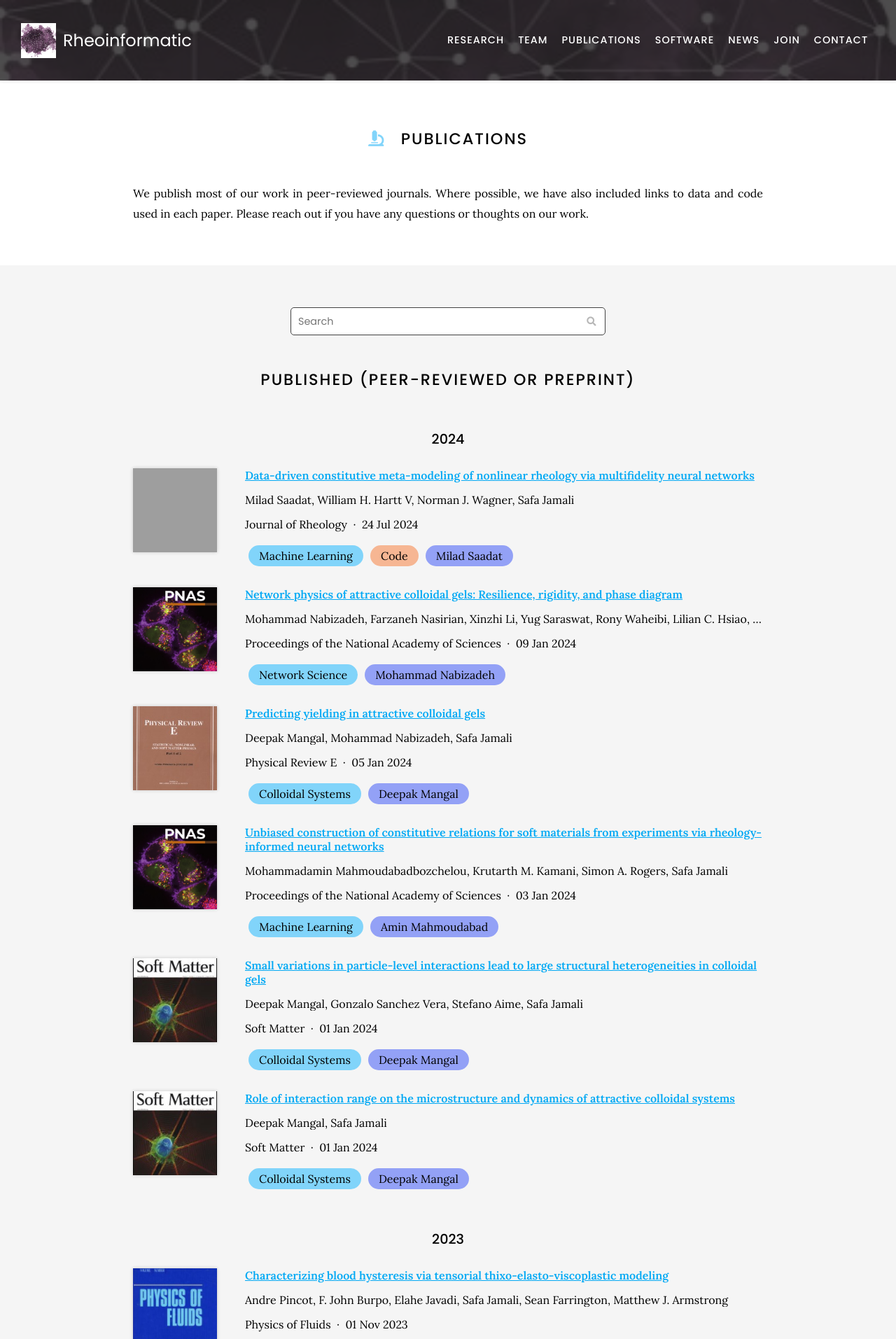
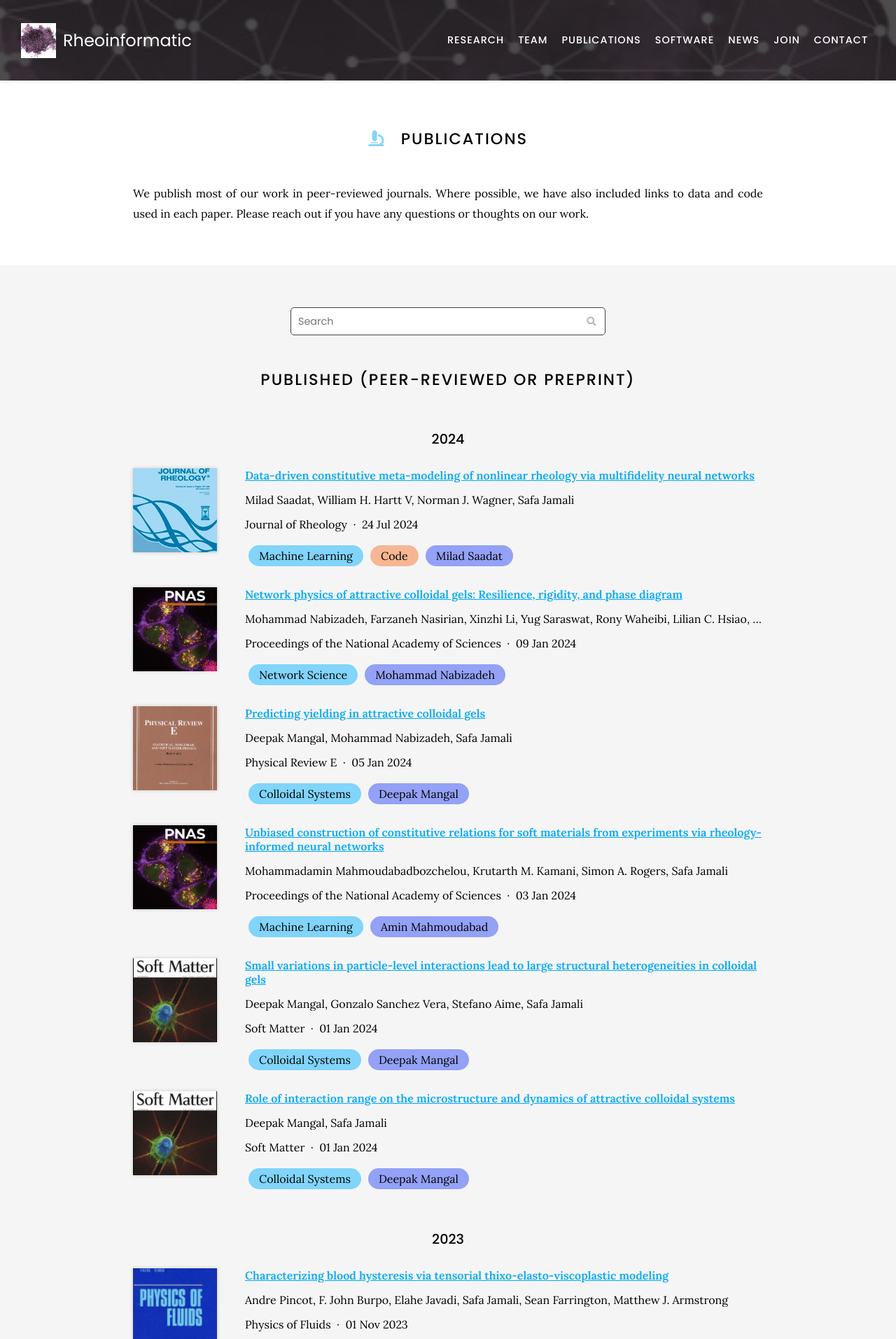
Before and after one commit to procf/procf.github.io, a Jekyll site: the page built from publications/index.md, in a window 1280 px wide. Shown: the top 1913 px of the page at 70% size. Built offline with Jekyll 4.4.1, drawn with Linux system fonts in a browser that asks for light colours; nearby versions of some CDN libraries; comment, search, counter and statistics services are not loaded.

Commit message:
Generate citations

```diff
--- a/_data/citations.yaml
+++ b/_data/citations.yaml
@@ -11,7 +11,7 @@
   publisher: Journal of Rheology
   date: '2024-07-24'
   link: https://doi.org/gt534w
-  image: https://procf.github.io/images/journal_covers/j_rheol.png
+  image: https://procf.github.io/images/journal_covers/j_rheol.jpg
   tags:
   - Machine Learning
   repo_link: https://github.com/procf/RhINNs/tree/main/MFNN
```
